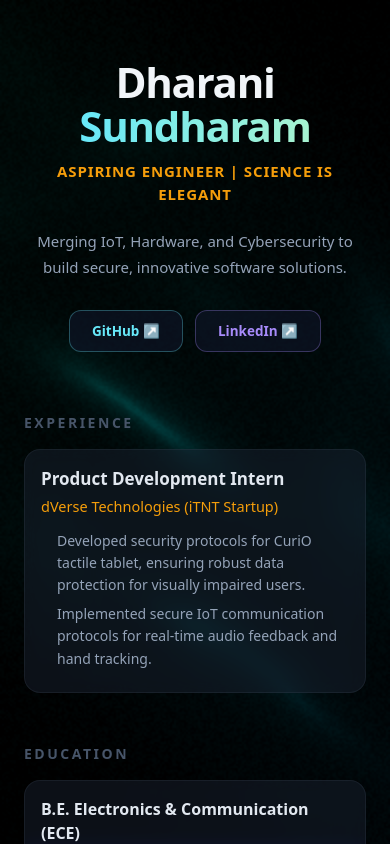
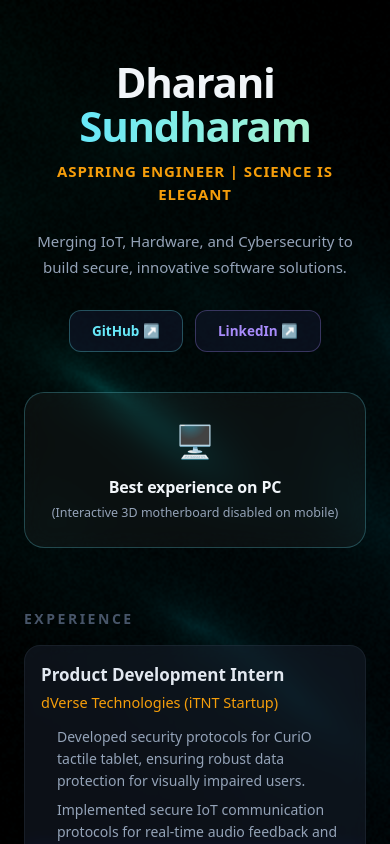
Before and after one commit to Dharani-Sundharam/portfolio, a Next.js app: page / in a window 390 px wide. Shown: the top 844 px of the page. Built offline with nearby package versions, Linux system fonts and the light colour scheme.

Commit message:
feat: add MobileView component for responsive portfolio layout on small screens

```diff
--- a/src/components/MobileView.tsx
+++ b/src/components/MobileView.tsx
@@ -108,7 +108,7 @@ export default function MobileView() {
             {profile.tagline}
           </p>
 
-          <div style={{ display: 'flex', gap: 12, justifyContent: 'center', flexWrap: 'wrap' }}>
+          <div style={{ display: 'flex', gap: 12, justifyContent: 'center', flexWrap: 'wrap', marginBottom: 40 }}>
             {profile.social?.github && (
               <a href={profile.social.github} target="_blank" rel="noopener noreferrer" style={{
                 padding: '10px 22px', borderRadius: 12,
@@ -128,6 +128,26 @@ export default function MobileView() {
               </a>
             )}
           </div>
+
+          <motion.div
+            initial={{ opacity: 0, scale: 0.95 }}
+            whileInView={{ opacity: 1, scale: 1 }}
+            viewport={{ once: true }}
+            transition={{ delay: 0.2, duration: 0.6 }}
+            style={{
+              background: 'rgba(255,255,255,0.04)', border: '1px solid rgba(103,232,249,0.25)',
+              borderRadius: 20, padding: '24px 20px', backdropFilter: 'blur(12px)',
+              margin: '0 auto', maxWidth: 360, textAlign: 'center'
+            }}
+          >
+            <div style={{ fontSize: 32, marginBottom: 10 }}>🖥️</div>
+            <div style={{ fontSize: 16, fontWeight: 800, color: '#f1f5f9', letterSpacing: '-0.01em', marginBottom: 4 }}>
+              Best experience on PC
+            </div>
+            <div style={{ fontSize: 12.5, color: '#94a3b8', lineHeight: 1.6 }}>
+              (Interactive 3D motherboard disabled on mobile)
+            </div>
+          </motion.div>
         </motion.section>
 
         {/* -- EXPERIENCE -- */}
```
